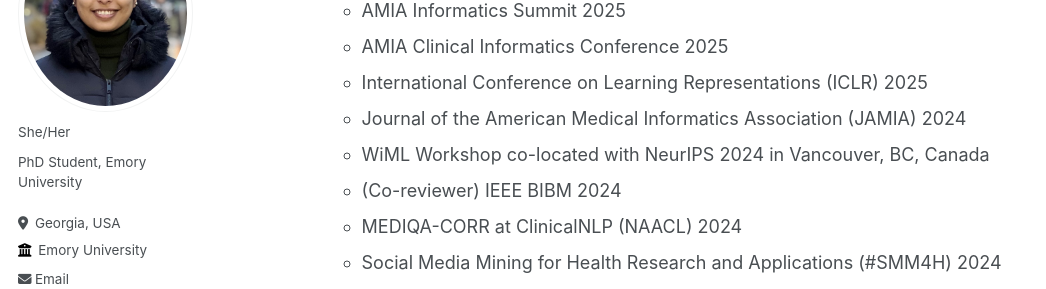
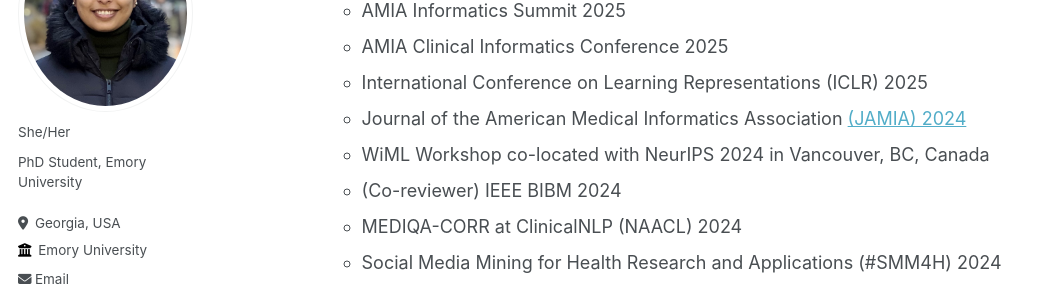
Before and after one commit to swati-rajwal/swati-rajwal.github.io, a Jekyll site: the page built from _pages/services.md, in a window 1280 px wide and 900 px high. Shown: the part 171-460 px from the top of the window, without its empty margins (0-1046 px from the left). Built offline with Jekyll 4.4.1, drawn with Linux system fonts in a browser that asks for light colours; some web fonts are replaced; part of the change alters nothing that is shown.

```diff
--- a/_pages/services.md
+++ b/_pages/services.md
@@ -9,7 +9,7 @@ author_profile: true
    * AMIA Informatics Summit 2025
    * AMIA Clinical Informatics Conference 2025
    * International Conference on Learning Representations (ICLR) 2025
-   * Journal of the American Medical Informatics Association (JAMIA) 2024
+   * Journal of the American Medical Informatics Association <a href="https://fdslive.oup.com/www.oup.com/academic/pdf/reviewer-certificate/jamia-12481742867999068944_cert.pdf" target="_blank">(JAMIA) 2024</a>
    * WiML Workshop co-located with NeurIPS 2024 in Vancouver, BC, Canada
    * (Co-reviewer) IEEE BIBM 2024
    * MEDIQA-CORR at ClinicalNLP (NAACL) 2024
```
